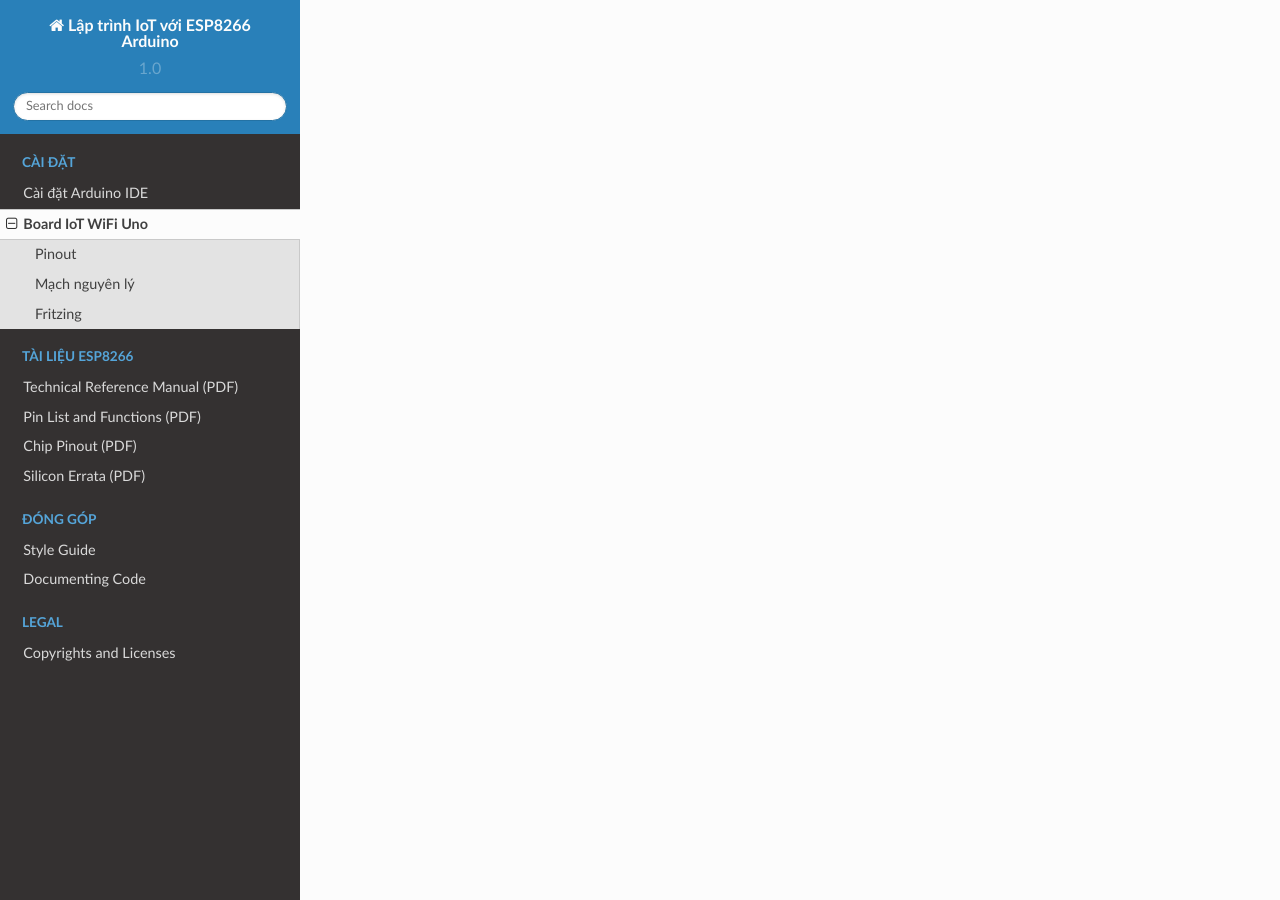
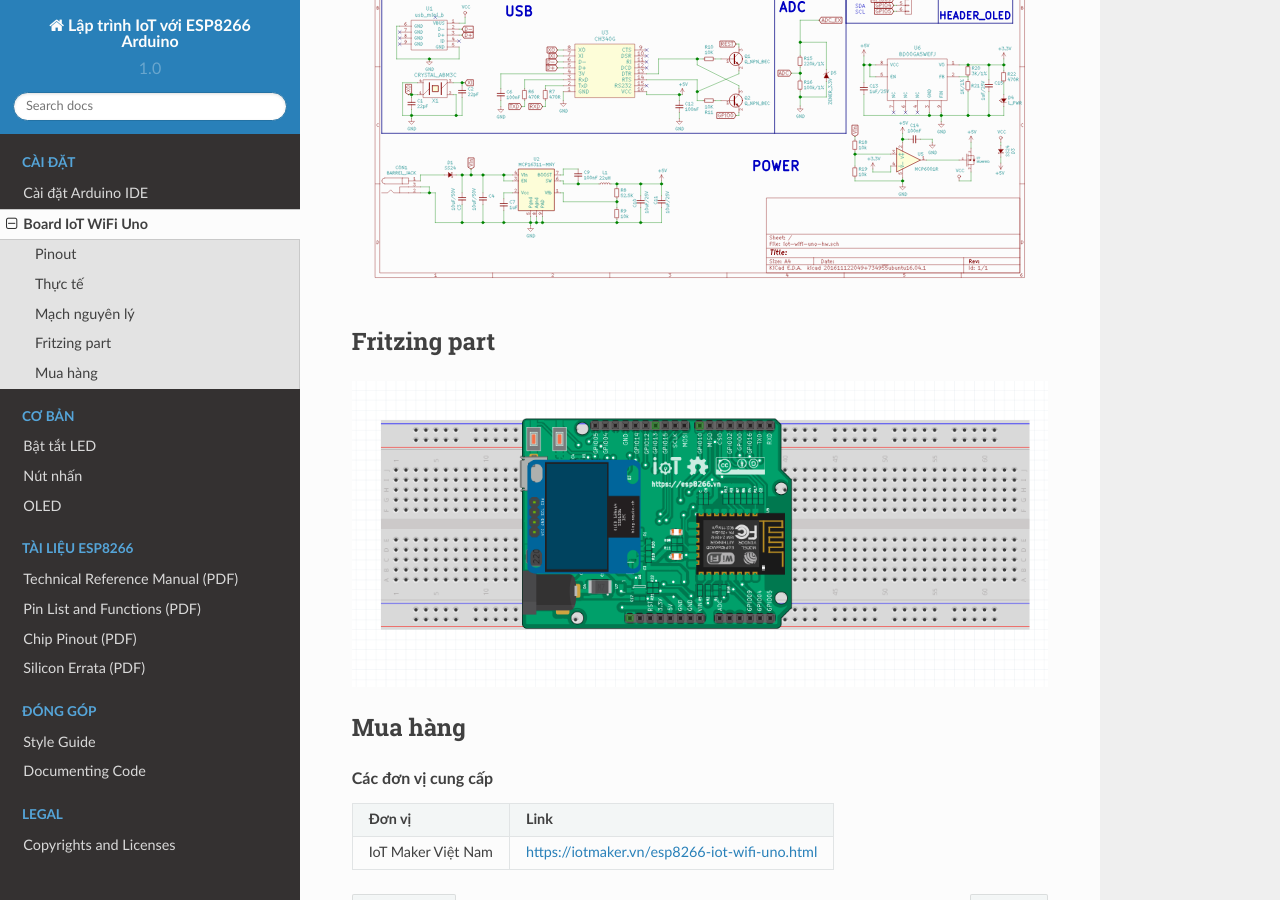
Before and after one commit to esp8266vn/arduino.esp8266.vn, a Sphinx documentation site: the page built from docs/board.rst, in a window 1280 px wide and 900 px high, scrolled down 1959 px. Built offline with Sphinx 7.4.7 and the Read the Docs theme 2.0.0, drawn with Linux system fonts in a browser that asks for light colours; pages that are not in the unit, such as notebooks, are missing from menus; some of the changed text lies outside the part shown.

Commit message:
add some images and doc

```diff
--- /dev/null
+++ b/docs/basic/button.rst
@@ -0,0 +1,2 @@
+Nút nhấn
+========
--- /dev/null
+++ b/docs/basic/led.rst
@@ -0,0 +1,2 @@
+LED
+===
--- /dev/null
+++ b/docs/basic/oled.rst
@@ -0,0 +1,2 @@
+OLED
+====
--- a/docs/board.rst
+++ b/docs/board.rst
@@ -8,16 +8,22 @@
 * Sử dụng với ESP8266 Arduino và các thư viện Arduino
 * Hỗ trợ tài liệu từ `https://esp8266.vn <https://esp8266.vn>`_
 * Có thêm 1 Nút nhấn và một đèn LED tương tự **NodeMCU**.
+* Có thêm 1 header hỗ trợ **OLED**
 * Phần cứng mở với giấy phép **CC-BY-SA**
 * Thiết kế với phần mềm **Kicad**
 
 https://github.com/iotmakervn/iot-wifi-uno-hw
 
 Pinout
----------
+------
 
 .. image:: _static/Iot-wifi-uno-hw-pinout.png
     :target: _static/Iot-wifi-uno-hw-pinout.png
+
+Thực tế
+-------
+.. image:: _static/wifi-uno.jpg
+    :target: _static/wifi-uno.jpg
 
 
 Mạch nguyên lý
@@ -26,5 +32,21 @@
 .. image:: _static/schematic.svg
     :target: _static/schematic.svg
 
-Fritzing
+Fritzing part
+-------------
+
+.. image:: _static/fritzing.png
+    :target: _static/iot-wifi-uno.fzpz
+
+Mua hàng
 --------
+
+
+.. rubric:: Các đơn vị cung cấp
+   :name: you
+
++--------------------+------------------------------------------------+
+| **Đơn vị**         |  **Link**                                      |
++--------------------+------------------------------------------------+
+| IoT Maker Việt Nam | https://iotmaker.vn/esp8266-iot-wifi-uno.html  |
++--------------------+------------------------------------------------+
```
Also changed, not shown: docs/index.rst (+6 -3 lines), docs/_static/fritzing.png (added), docs/_static/wifi-uno.jpg (added), 1 other file.
